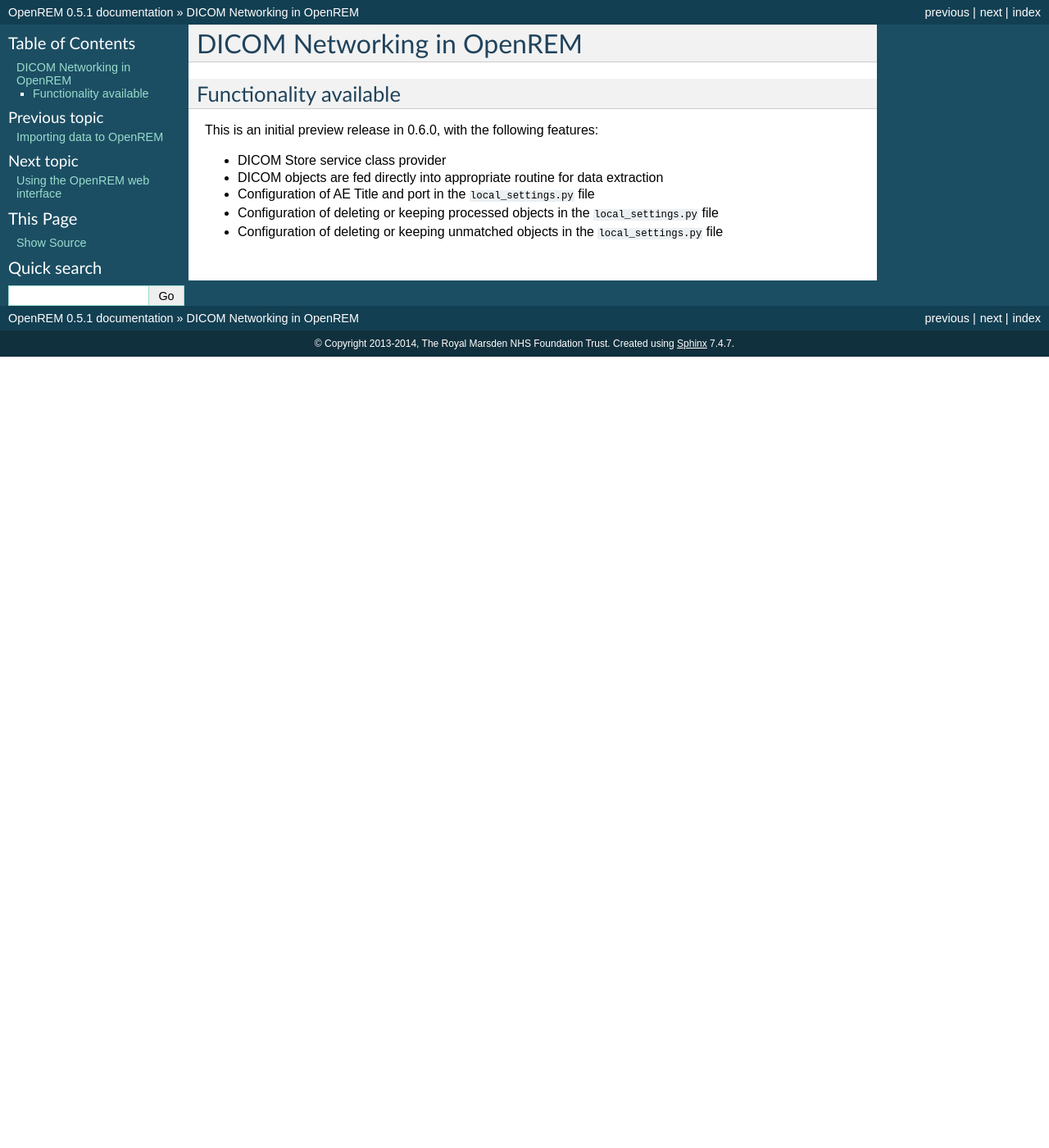
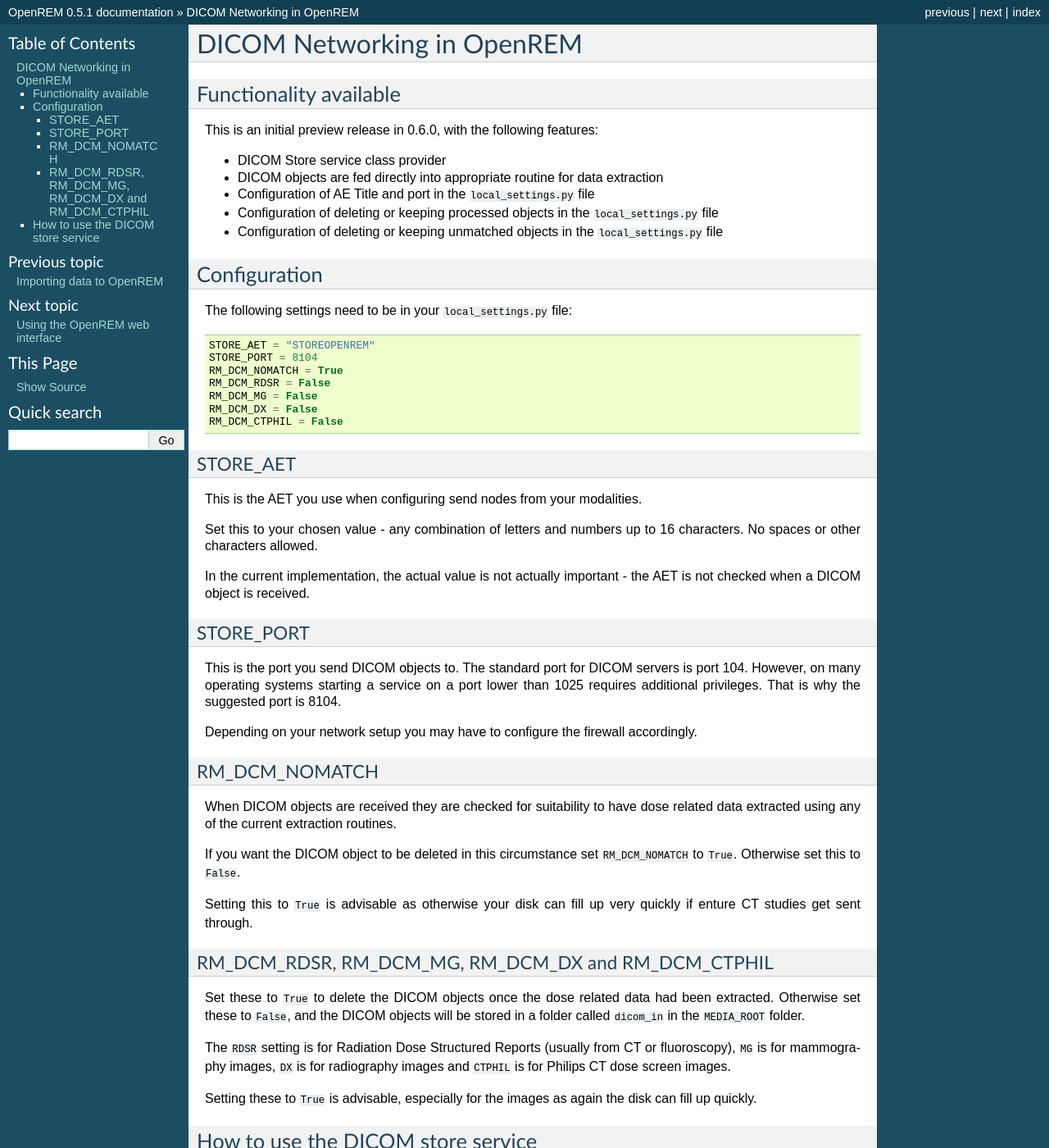
Before and after one commit to ckswilliams/modOpenREM, a Sphinx documentation site: the page built from docs/netdicom.rst, in a window 1280 px wide and 1400 px high. Shown: the whole window at 82% size. Built offline with Sphinx 7.4.7, drawn with Linux system fonts in a browser that asks for light colours; some of the changed text lies outside the part shown.

Commit message:
First draft of DICOM networking documentation. Changed the default for deleting non-matched objects to True. Left the others as False so as to not change the behaviour for existing installations. Refs #41

```diff
--- a/docs/netdicom.rst
+++ b/docs/netdicom.rst
@@ -13,3 +13,75 @@
 * Configuration of AE Title and port in the ``local_settings.py`` file
 * Configuration of deleting or keeping processed objects in the ``local_settings.py`` file
 * Configuration of deleting or keeping unmatched objects in the ``local_settings.py`` file
+
+*************
+Configuration
+*************
+
+The following settings need to be in your ``local_settings.py`` file:
+
+.. code-block:: python
+
+    STORE_AET = "STOREOPENREM"
+    STORE_PORT = 8104
+    RM_DCM_NOMATCH = True
+    RM_DCM_RDSR = False
+    RM_DCM_MG = False
+    RM_DCM_DX = False
+    RM_DCM_CTPHIL = False
+
+
+STORE_AET
+=========
+
+This is the AET you use when configuring send nodes from your modalities.
+
+Set this to your chosen value - any combination of letters and numbers up to 16 characters. No spaces or other
+characters allowed.
+
+In the current implementation, the actual value is not actually important - the AET is not checked when a DICOM object
+is received.
+
+STORE_PORT
+==========
+
+This is the port you send DICOM objects to. The standard port for DICOM servers is port 104. However, on many operating
+systems starting a service on a port lower than 1025 requires additional privileges. That is why the suggested port is
+8104.
+
+Depending on your network setup you may have to configure the firewall accordingly.
+
+RM_DCM_NOMATCH
+==============
+
+When DICOM objects are received they are checked for suitability to have dose related data extracted using any of the
+current extraction routines.
+
+If you want the DICOM object to be deleted in this circumstance  set ``RM_DCM_NOMATCH`` to ``True``. Otherwise set this
+to ``False``.
+
+Setting this to ``True`` is advisable as otherwise your disk can fill up very quickly if enture CT studies get sent
+through.
+
+RM_DCM_RDSR, RM_DCM_MG, RM_DCM_DX and RM_DCM_CTPHIL
+===================================================
+
+Set these to ``True`` to delete the DICOM objects once the dose related data had been extracted. Otherwise set these to
+``False``, and the DICOM objects will be stored in a folder called ``dicom_in`` in the ``MEDIA_ROOT`` folder.
+
+The ``RDSR`` setting is for Radiation Dose Structured Reports (usually from CT or fluoroscopy), ``MG`` is for
+mammography images, ``DX`` is for radiography images and ``CTPHIL`` is for Philips CT dose screen images.
+
+Setting these to ``True`` is advisable, especially for the images as again the disk can fill up quickly.
+
+**********************************
+How to use the DICOM store service
+**********************************
+
+Open a command window or shell::
+
+    openrem_storescp.py
+
+You should see the following output, depending on your configuration::
+
+    starting AE... AET:STOREOPENREM, port:8104 done
```
Also changed, not shown: 1 other file.
